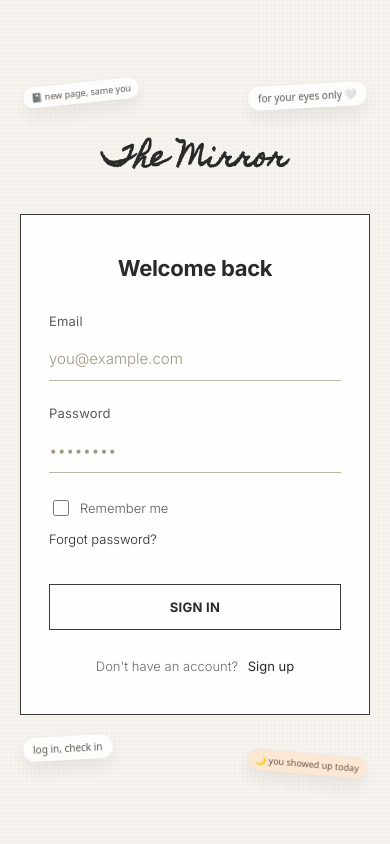
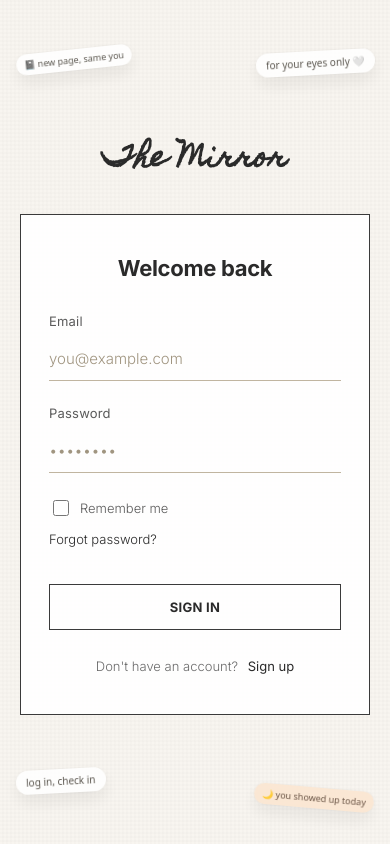
Before and after one commit to Swaliyaa/Mirror, a Flask app: page /login in a window 390 px wide. Run offline with Flask 3, Linux system fonts and the light colour scheme; some libraries are stand-ins or nearby versions.

Commit message:
Update login.html

```diff
--- a/templates/login.html
+++ b/templates/login.html
@@ -33,14 +33,14 @@
       background-image:
         repeating-linear-gradient(0deg, transparent, transparent 2px, rgba(0, 0, 0, 0.01) 2px, rgba(0, 0, 0, 0.01) 4px),
         repeating-linear-gradient(90deg, transparent, transparent 2px, rgba(0, 0, 0, 0.01) 2px, rgba(0, 0, 0, 0.01) 4px);
+      min-height: 100%;
       display: flex;
       flex-direction: column;
       align-items: center;
       justify-content: center;
-      min-height: 100%;
       padding: 40px 20px;
       overflow-y: auto;
-      position: relative; /* for stickers */
+      position: relative;
     }
 
     .page-title {
@@ -52,7 +52,7 @@
       opacity: 0;
       animation: fadeIn 0.8s ease-out 0.2s forwards;
       position: relative;
-      z-index: 2;
+      z-index: 10;
     }
 
     @keyframes fadeIn {
@@ -67,7 +67,7 @@
       opacity: 0;
       animation: fadeInUp 0.8s ease-out 0.4s forwards;
       position: relative;
-      z-index: 2; /* above stickers */
+      z-index: 10;
     }
 
     @keyframes fadeInUp {
@@ -295,14 +295,14 @@
       padding: 6px 12px;
       font-size: 11px;
       color: #4b463f;
-      background: rgba(255, 255, 255, 0.9);
+      background: rgba(255, 255, 255, 0.95);
       box-shadow:
         0 8px 18px rgba(0, 0, 0, 0.08),
         0 0 0 1px rgba(0, 0, 0, 0.02);
       transform: rotate(-3deg);
+      white-space: nowrap;
       pointer-events: none;
-      z-index: 1;
-      white-space: nowrap;
+      z-index: 5;
     }
 
     .sticker.accent {
@@ -317,40 +317,40 @@
     }
 
     .sticker-top-left {
-      top: 18%;
+      top: 12%;
+      left: 6%;
+    }
+
+    .sticker-top-right {
+      top: 12%;
+      right: 6%;
+    }
+
+    .sticker-bottom-left {
+      bottom: 10%;
       left: 8%;
     }
 
-    .sticker-top-right {
-      top: 16%;
-      right: 10%;
-    }
-
-    .sticker-bottom-left {
-      bottom: 14%;
-      left: 6%;
-    }
-
     .sticker-bottom-right {
-      bottom: 12%;
+      bottom: 8%;
       right: 8%;
     }
 
     .sticker-mid-left {
-      top: 52%;
+      top: 50%;
       left: 4%;
       transform: translateY(-50%) rotate(-6deg);
     }
 
     .sticker-mid-right {
-      top: 54%;
-      right: 5%;
+      top: 52%;
+      right: 4%;
       transform: translateY(-50%) rotate(5deg);
     }
 
     @keyframes floatSoft {
       0%, 100% { transform: translateY(0) rotate(var(--rotate, 0deg)); }
-      50% { transform: translateY(-3px) rotate(var(--rotate, 0deg)); }
+      50%      { transform: translateY(-3px) rotate(var(--rotate, 0deg)); }
     }
 
     .sticker.float {
@@ -385,27 +385,27 @@
 
       .sticker-mid-left,
       .sticker-mid-right {
-        display: none; /* keep sides cleaner on tiny screens */
+        display: none;
       }
 
       .sticker-top-left {
-        top: 10%;
-        left: 6%;
+        top: 6%;
+        left: 4%;
       }
 
       .sticker-top-right {
-        top: 10%;
-        right: 6%;
+        top: 6%;
+        right: 4%;
       }
 
       .sticker-bottom-left {
-        bottom: 10%;
-        left: 6%;
+        bottom: 6%;
+        left: 4%;
       }
 
       .sticker-bottom-right {
-        bottom: 8%;
-        right: 6%;
+        bottom: 4%;
+        right: 4%;
       }
     }
   </style>
@@ -457,6 +457,7 @@
           <a class="toggle-link" id="show-signup">Sign up</a>
         </div>
       </div>
+
       <!-- Sign Up View -->
       <div id="signup-view" class="view">
         <h2 class="form-heading" id="signup-heading">Begin your journey</h2>
@@ -486,6 +487,7 @@
           <a class="toggle-link" id="show-signin">Sign in</a>
         </div>
       </div>
+
       <!-- Forgot Password View -->
       <div id="forgot-view" class="view">
         <a class="back-link" id="back-to-signin">
@@ -507,6 +509,7 @@
       </div>
     </div>
   </div>
+
   <script>
     const defaultConfig = {
       app_title: "The Mirror",
@@ -545,13 +548,15 @@
         document.getElementById('back-text').textContent = config.back_to_signin || defaultConfig.back_to_signin;
 
         const titleFontStack = 'cursive';
-        document.querySelector('.page-title').style.fontFamily = `${config.title_font_family || defaultConfig.title_font_family}, ${titleFontStack}`;
+        document.querySelector('.page-title').style.fontFamily =
+          `${config.title_font_family || defaultConfig.title_font_family}, ${titleFontStack}`;
 
         document.body.style.backgroundColor = config.background_color || defaultConfig.background_color;
 
-        document.querySelectorAll('.page-title, .form-heading, .submit-btn, .toggle-link, .forgot-link, .back-link, .social-btn').forEach(el => {
-          el.style.color = config.text_color || defaultConfig.text_color;
-        });
+        document.querySelectorAll('.page-title, .form-heading, .submit-btn, .toggle-link, .forgot-link, .back-link, .social-btn')
+          .forEach(el => {
+            el.style.color = config.text_color || defaultConfig.text_color;
+          });
 
         document.querySelectorAll('.card, .submit-btn').forEach(el => {
           el.style.borderColor = config.border_color || defaultConfig.border_color;
@@ -622,7 +627,6 @@
       window.elementSdk.init(element);
     }
 
-    // View management
     const views = {
       signin: document.getElementById('signin-view'),
       signup: document.getElementById('signup-view'),
@@ -634,7 +638,6 @@
       views[viewName].classList.add('active');
     }
 
-    // Navigation
     document.getElementById('show-signup').addEventListener('click', e => {
       e.preventDefault();
       showView('signup');
@@ -657,14 +660,6 @@
       showView('signin');
     });
 
-    // Social login handlers (if you add buttons back later)
-    function handleSocialLogin(provider) {
-      const message = `${provider} authentication would connect here`;
-      showMessage('signin-message', message, 'success');
-      setTimeout(() => hideMessage('signin-message'), 3000);
-    }
-
-    // Message helpers
     function showMessage(elementId, text, type) {
       const message = document.getElementById(elementId);
       if (!message) return;
@@ -678,13 +673,11 @@
       message.className = 'message';
     }
 
-    // Sign in form
     document.getElementById('signin-form').addEventListener('submit', async e => {
       const button = document.getElementById('signin-btn');
       button.textContent = 'Signing in...';
     });
 
-    // Sign up form
     document.getElementById('signup-form').addEventListener('submit', async e => {
       const password = document.getElementById('signup-password').value;
       const confirm = document.getElementById('signup-confirm').value;
@@ -699,7 +692,6 @@
       button.textContent = 'Creating account...';
     });
 
-    // Forgot password form
     document.getElementById('forgot-form').addEventListener('submit', async e => {
       e.preventDefault();
       const button = document.getElementById('reset-btn');
```
